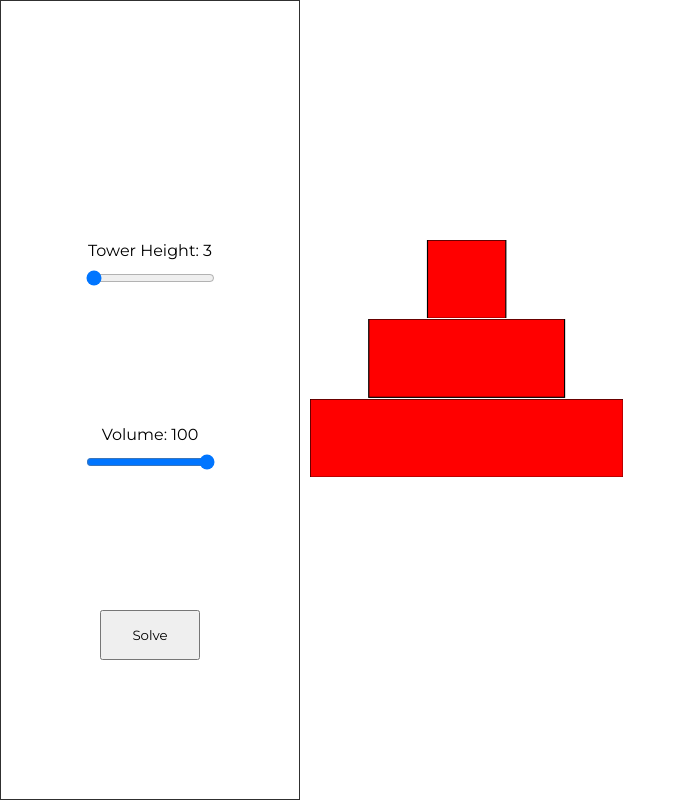
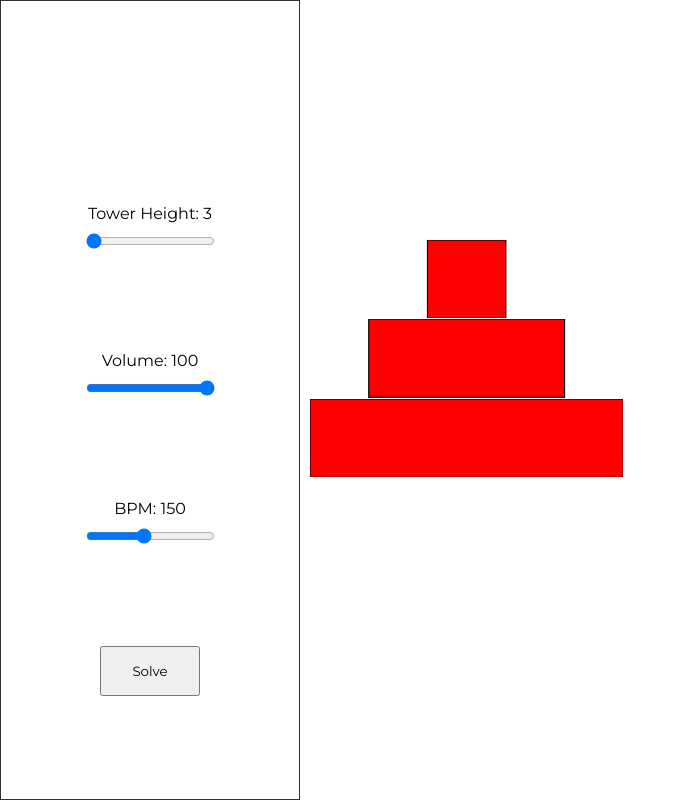
Before and after one commit to elliot-chung/musical-tower-of-hanoi, a React (Create React App) app: page / in a window 1280 px wide. Shown: the whole page, without its empty margins (0-685 px from the left). Built offline with nearby package versions, Linux system fonts and the light colour scheme.

Commit message:
Added speed functionality

```diff
--- a/src/App.js
+++ b/src/App.js
@@ -13,6 +13,7 @@ function App() {
   const [volume, setVolume]   = useState(100);
   const [solving, setSolving] = useState(false);
   const [done, setDone]       = useState(false);
+  const [speed, setSpeed]     = useState(150);
   const [reset, setReset]     = useState(false);
 
   // Dummy state & function for forcing re-rerender
@@ -31,6 +32,8 @@ function App() {
           setSolving={setSolving}
           done={done}
           setDone={setDone}
+          speed={speed}
+          setSpeed={setSpeed}
           setReset={setReset}
         />
         <main>
@@ -38,6 +41,7 @@ function App() {
             height={height}
             solving={solving}
             volume={volume}
+            speed={speed}
             setDone={setDone}
             setSolving={setSolving}
             forceUpdate={forceUpdate}
@@ -52,17 +56,20 @@ function App() {
  * @constructor
  * @param {number}   height     - The height state of the app
  * @param {function} setHeight  - The setter function for the height state
- * @param {boolean}  volume     - The volume state of the app
+ * @param {number}   volume     - The volume state of the app
  * @param {function} setVolume  - The setter function for the volume state
  * @param {boolean}  solving    - The solving state of the app
  * @param {function} setSolving - The setter function for the solving state
  * @param {boolean}  done       - The done state of the app
  * @param {function} setDone    - The setter function for the done state
+ * @param {number}   speed      - The speed state of the app
+ * @param {function} setSpeed   - The setter function for the speed state
  * @param {function} setReset   - The setter function for the reset state
  */
 function ControlBar({height, setHeight, volume,
                      setVolume, solving, setSolving,
-                     done, setDone, setReset}) {
+                     done, setDone, speed,
+                     setSpeed, setReset}) {
   // Solve function runs upon clicking 'Solve'
   const solve = (event) => {
     event.preventDefault();
@@ -102,6 +109,17 @@ function ControlBar({height, setHeight, volume,
           disabled={solving /* Disable slider while solving */}
         />
       </label>
+      <label className="speed">
+        <p>BPM: {speed}</p>
+        <input
+          type="range"
+          min="30"
+          max="300"
+          value={speed}
+          onChange={(event)=>{setSpeed(Number(event.target.value))} /* Set state when volume box is changed */}
+          disabled={solving /* Disable slider while solving */}
+        />
+      </label>
       <input type="submit" value={solving || done ? "Reset" : "Solve"}/> {/*Display text that aligns with function*/}
     </form>
   );
@@ -112,11 +130,16 @@ function ControlBar({height, setHeight, volume,
  * @constructor
  * @param {number}   height      - The height state of the app
  * @param {boolean}  solving     - The solving state of the app
+ * @param {number}   volume      - The volume state of the app
+ * @param {number}   speed       - The speed state of the app
  * @param {function} setDone     - The setter function for the done state
  * @param {function} setSolving  - The setter function for the solving state
  * @param {function} forceUpdate - The top level force rerender function
  */
-function Display({height, solving, volume, setDone, setSolving, forceUpdate}) {
+function Display({height, solving, volume, speed, setDone, setSolving, forceUpdate}) {
+  // Calculate the time between notes in ms
+  const pause = 60000/speed;
+
   // Internal arrays representing each tower and the widths of the blocks inside them
   const t1 = [];
   for (let i=1; i<=height; i++) t1.push(i);
@@ -143,11 +166,13 @@ function Display({height, solving, volume, setDone, setSolving, forceUpdate}) {
    * @param {number[]} source  - An array of widths representing the source tower
    * @param {number[]} dest    - An array of widths representing the destination tower
    * @param {number[]} temp    - An array of widths representing the temporary tower
+   * @param {number}   volume  - A number from 0 to 100 representing volume
+   * @param {number}   speed   - A number from 30 to 200 representing BPM
    */
-  const moveTower = useCallback(async (mHeight, source, dest, temp, volume) => {
+  const moveTower = useCallback(async (mHeight, source, dest, temp, volume, pause) => {
     if (mHeight === 1) { // Recursive base case, a single block is moved
       forceUpdate();     // Force rerender to display each step of the algorithm
-      await timeout(300);  // Wait some amount of time for all values to update
+      await timeout(pause);  // Wait some amount of time for all values to update
 
       // Find the block to move and store its width before removing it
       const blockInd = source.findIndex(width => width !== 0);
@@ -177,17 +202,16 @@ function Display({height, solving, volume, setDone, setSolving, forceUpdate}) {
       volume !== 0 && Soundfont.instrument(ac, "acoustic_grand_piano")
                         .then(function (instrument) {
                         instrument.play(note, 0, {gain: volume/100});
-                        console.log(volume);
                         });
 
       return; // Function concludes here when moving a single block
     }
     // Move all the blocks above the bottom block in the source tower to the temporary tower
-    await moveTower(mHeight-1, source, temp, dest, volume);
+    await moveTower(mHeight-1, source, temp, dest, volume, pause);
     // Move the the bottom block in the source tower to the destination tower
-    await moveTower(1, source, dest, temp, volume);
+    await moveTower(1, source, dest, temp, volume, pause);
     // Move all the blocks that were moved to the temporary tower to the destination tower
-    await moveTower(mHeight-1, temp, dest, source, volume);
+    await moveTower(mHeight-1, temp, dest, source, volume, pause);
   }, [forceUpdate]);
 
   // Set the tower display state whenever the height state changes
@@ -197,15 +221,12 @@ function Display({height, solving, volume, setDone, setSolving, forceUpdate}) {
     setArr3(t3);
   }, [height]);
 
-  useEffect(()=>{
-
-  }, [volume])
 
   // Solve function runs when solving state is true
   useEffect(() => {
     const solve = async ()=>{
       if (solving) {
-        await moveTower(height, tArr1, tArr3, tArr2, volume);
+        await moveTower(height, tArr1, tArr3, tArr2, volume, pause);
         setSolving(false);
         setDone(true);
       }
```
